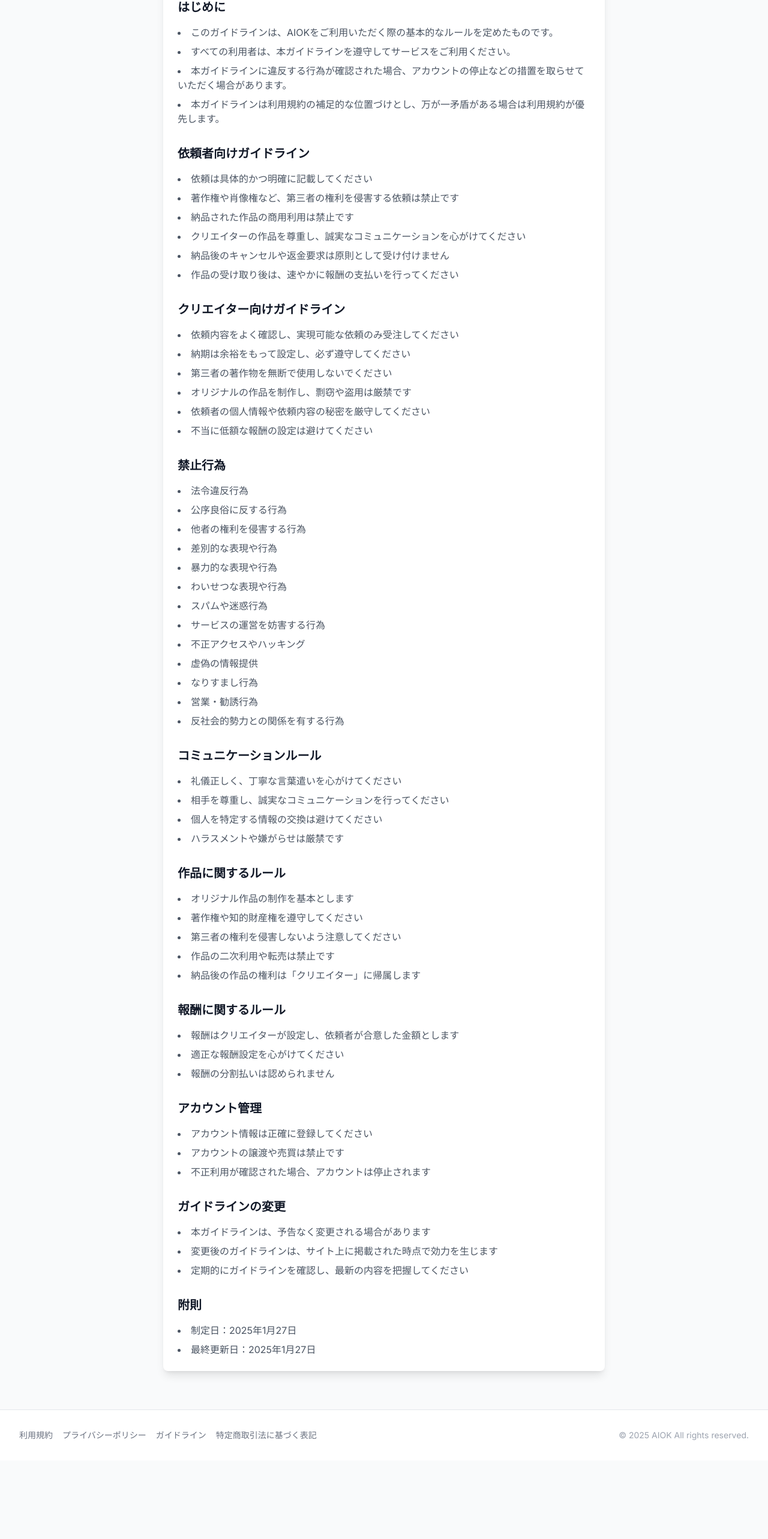
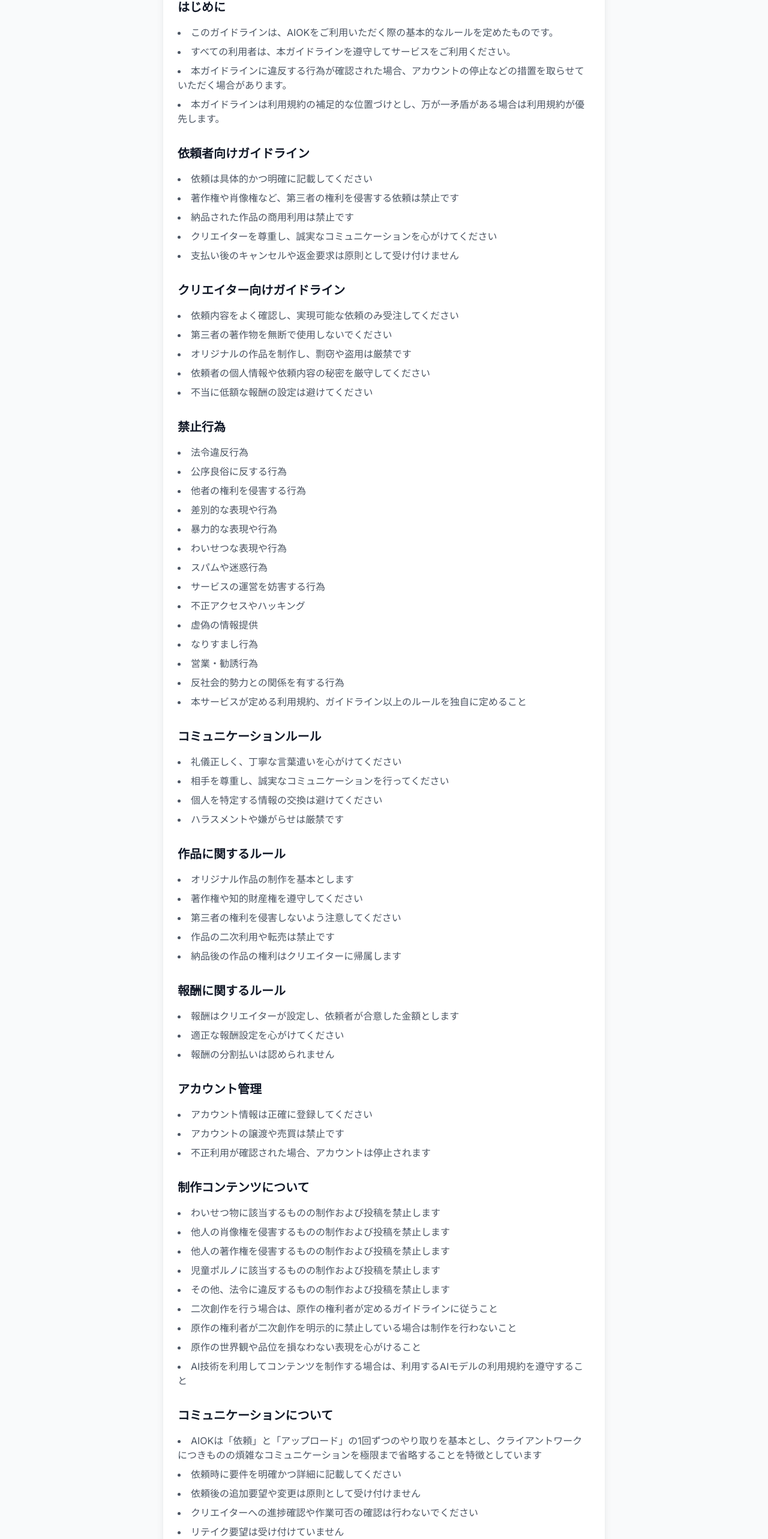
Before and after one commit to hayakawa1/aiok, a Next.js app: page /guidelines in a window 1280 px wide. Shown: the part 227-2793 px from the top of the page at 60% size. Before the commit the page ends 2662 px from the top, so only its background shows below. Built offline with nearby package versions, Linux system fonts and the light colour scheme; no server answers.

Commit message:
ガイドラインページの自動生成ファイルを更新

```diff
--- a/src/app/(policies)/guidelines/page.tsx
+++ b/src/app/(policies)/guidelines/page.tsx
@@ -24,16 +24,14 @@
                 <li>依頼は具体的かつ明確に記載してください</li>
                 <li>著作権や肖像権など、第三者の権利を侵害する依頼は禁止です</li>
                 <li>納品された作品の商用利用は禁止です</li>
-                <li>クリエイターの作品を尊重し、誠実なコミュニケーションを心がけてください</li>
-                <li>納品後のキャンセルや返金要求は原則として受け付けません</li>
-                <li>作品の受け取り後は、速やかに報酬の支払いを行ってください</li>
+                <li>クリエイターを尊重し、誠実なコミュニケーションを心がけてください</li>
+                <li>支払い後のキャンセルや返金要求は原則として受け付けません</li>
               </ul>
             </section>
             <section>
               <h2 className="text-xl font-semibold mb-4">クリエイター向けガイドライン</h2>
               <ul className="list-disc list-inside text-gray-600 space-y-2">
                 <li>依頼内容をよく確認し、実現可能な依頼のみ受注してください</li>
-                <li>納期は余裕をもって設定し、必ず遵守してください</li>
                 <li>第三者の著作物を無断で使用しないでください</li>
                 <li>オリジナルの作品を制作し、剽窃や盗用は厳禁です</li>
                 <li>依頼者の個人情報や依頼内容の秘密を厳守してください</li>
@@ -56,6 +54,7 @@
                 <li>なりすまし行為</li>
                 <li>営業・勧誘行為</li>
                 <li>反社会的勢力との関係を有する行為</li>
+                <li>本サービスが定める利用規約、ガイドライン以上のルールを独自に定めること</li>
               </ul>
             </section>
             <section>
@@ -74,7 +73,7 @@
                 <li>著作権や知的財産権を遵守してください</li>
                 <li>第三者の権利を侵害しないよう注意してください</li>
                 <li>作品の二次利用や転売は禁止です</li>
-                <li>納品後の作品の権利は「クリエイター」に帰属します</li>
+                <li>納品後の作品の権利はクリエイターに帰属します</li>
               </ul>
             </section>
             <section>
@@ -91,6 +90,52 @@
                 <li>アカウント情報は正確に登録してください</li>
                 <li>アカウントの譲渡や売買は禁止です</li>
                 <li>不正利用が確認された場合、アカウントは停止されます</li>
+              </ul>
+            </section>
+            <section>
+              <h2 className="text-xl font-semibold mb-4">制作コンテンツについて</h2>
+              <ul className="list-disc list-inside text-gray-600 space-y-2">
+                <li>わいせつ物に該当するものの制作および投稿を禁止します</li>
+                <li>他人の肖像権を侵害するものの制作および投稿を禁止します</li>
+                <li>他人の著作権を侵害するものの制作および投稿を禁止します</li>
+                <li>児童ポルノに該当するものの制作および投稿を禁止します</li>
+                <li>その他、法令に違反するものの制作および投稿を禁止します</li>
+                <li>二次創作を行う場合は、原作の権利者が定めるガイドラインに従うこと</li>
+                <li>原作の権利者が二次創作を明示的に禁止している場合は制作を行わないこと</li>
+                <li>原作の世界観や品位を損なわない表現を心がけること</li>
+                <li>AI技術を利用してコンテンツを制作する場合は、利用するAIモデルの利用規約を遵守すること</li>
+              </ul>
+            </section>
+            <section>
+              <h2 className="text-xl font-semibold mb-4">コミュニケーションについて</h2>
+              <ul className="list-disc list-inside text-gray-600 space-y-2">
+                <li>AIOKは「依頼」と「アップロード」の1回ずつのやり取りを基本とし、クライアントワークにつきものの煩雑なコミュニケーションを極限まで省略することを特徴としています</li>
+                <li>依頼時に要件を明確かつ詳細に記載してください</li>
+                <li>依頼後の追加要望や変更は原則として受け付けません</li>
+                <li>クリエイターへの進捗確認や作業可否の確認は行わないでください</li>
+                <li>リテイク要望は受け付けていません</li>
+                <li>AIOK以外のプラットフォームやSNSを含め、クリエイターへの進捗確認や作業可否の確認は一切行わないでください</li>
+                <li>制作についての作業可否の確認は禁止です</li>
+                <li>進捗状況の確認は禁止です</li>
+                <li>リテイクや修正の要望は禁止です</li>
+                <li>その他、AIOK上での制作に関する一切の外部コミュニケーションは禁止です</li>
+                <li>依頼内容の追加や変更の要求は禁止です</li>
+                <li>クリエイターへの過度な催促は禁止です</li>
+                <li>プラットフォーム外での連絡手段の要求は禁止です</li>
+                <li>個人情報の交換要求は禁止です</li>
+                <li>その他、AIOKの基本方針に反するコミュニケーションは禁止です</li>
+                <li>これらの方針に違反する行為が確認された場合、悪質な場合はアカウントを停止します</li>
+              </ul>
+            </section>
+            <section>
+              <h2 className="text-xl font-semibold mb-4">取引について</h2>
+              <ul className="list-disc list-inside text-gray-600 space-y-2">
+                <li>取引は誠実に行うことを基本とします</li>
+                <li>依頼内容は明確に記載しましょう</li>
+                <li>法令に違反する取引は禁止します</li>
+                <li>公序良俗に反する取引は禁止します</li>
+                <li>詐欺的な取引は禁止します</li>
+                <li>その他、当サービスの趣旨に反する取引は禁止します</li>
               </ul>
             </section>
             <section>
```
Also changed, not shown: 1 other file (tests, documents, lock files or other folders).
